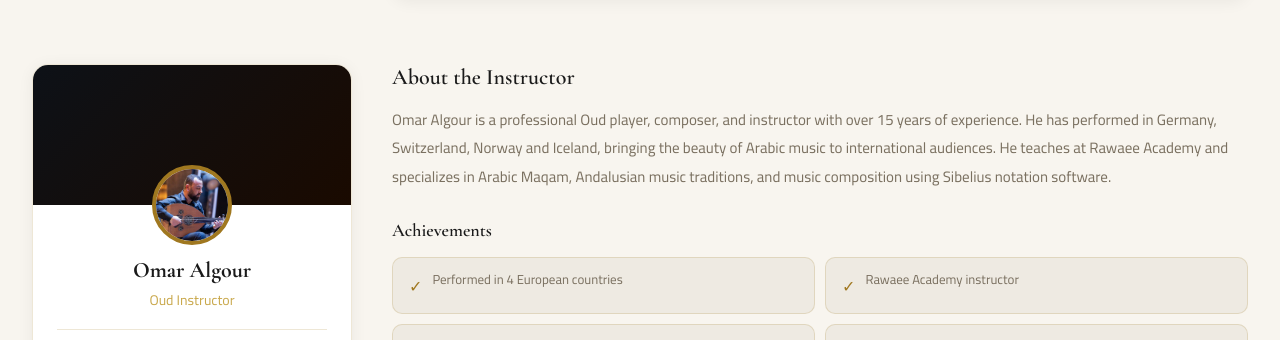
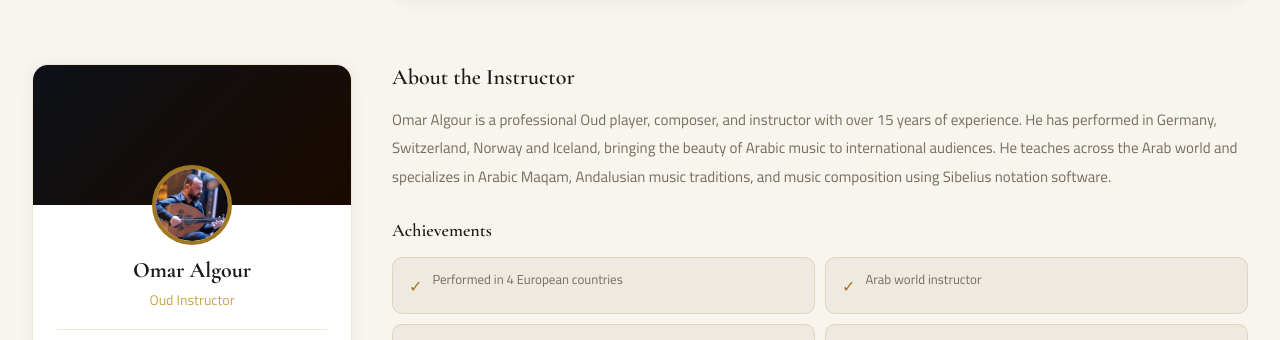
Before and after one commit to abirdakhlaoui/pianoud, a Next.js app: page /instructors in a window 1280 px wide. Shown: the part 1242-1582 px from the top of the page. Built offline with nearby package versions, Linux system fonts and the light colour scheme; no server answers.

Commit message:
Replace Rawaee Academy with Arab world in Omar's bio (AR + EN)

```diff
--- a/src/app/about/page.tsx
+++ b/src/app/about/page.tsx
@@ -145,8 +145,8 @@ export default function AboutPage() {
                 name_en:"Omar Algour",         name_ar:"عمر الغور",
                 role_en:"Oud Instructor",       role_ar:"أستاذ العود",
                 photo:"/omar.jpeg",
-                bio_en:"Professional Oud player and instructor with experience performing in Germany, Switzerland, Norway and Iceland. Teaches at Rawaee Academy and specializes in Arabic Maqam, Andalusian music, and music composition using Sibelius.",
-                bio_ar:"عازف عود محترف ومدرّس بخبرة أداء في ألمانيا وسويسرا والنرويج وآيسلندا. يدرّس في أكاديمية روائع ومتخصص في المقامات العربية والموسيقى الأندلسية وتأليف الموسيقى باستخدام Sibelius.",
+                bio_en:"Professional Oud player and instructor with experience performing in Germany, Switzerland, Norway and Iceland. Teaches across the Arab world and specializes in Arabic Maqam, Andalusian music, and music composition using Sibelius.",
+                bio_ar:"عازف عود محترف ومدرّس بخبرة أداء في ألمانيا وسويسرا والنرويج وآيسلندا. يدرّس في العالم العربي ومتخصص في المقامات العربية والموسيقى الأندلسية وتأليف الموسيقى باستخدام Sibelius.",
                 courses:["Oud Beginners","Arabic Maqam & Oud","Oud Advanced","Harmony for Oud"],
                 facts_en:["15+ years experience","Performed across Europe","Sibelius composer","Arabic Maqam specialist"],
                 facts_ar:["أكثر من 15 سنة خبرة","عروض في أوروبا","مؤلف على Sibelius","متخصص في المقامات العربية"],
--- a/src/app/courses/[slug]/page.tsx
+++ b/src/app/courses/[slug]/page.tsx
@@ -64,8 +64,8 @@ const COURSES: Record<string, any> = {
     description_ar:"تهدف نظريّات الموسيقى العربيّة والمقامات إلى تمكين الطالب من فهم النظريات الموسيقية الشرقية وتطبيقها بشكل احترافي، من خلال منهج متكامل يدمج بين الدراسة الأكاديمية والتطبيق العملي. محاور الدراسة: بنية المقامات وعوائلها: دراسة المقامات من خلال فهم العقود، الأجناس، الطبوع، النسب، والعوائل المقامية. التطبيق المباشر: شرح نظري يعقبه تطبيق عملي فوري عبر غناء وعزف تمارين مخصصة لكل مقام. العلاقات المقامية: شرح المقامات الموسيقية المتداخلة، المتصلة، والمنفصلة وكيفية الانتقال بينها. علم الارتجال: دراسة قواعد الارتجال المقامي وتطويره اعتماداً على مواد سمعية ونظرية. التحليل الموسيقي: تحليل مقطوعات موسيقية مختارة من التراث الشرقي والشرق-عربي. تحليل القوالب الغنائية: تفكيك ودراسة البنية اللحنية للقوالب الكلاسيكية مثل الموشح، القصيد، والطقطوقة. اشترك الآن وابدأ دراسة الموسيقى الشرقية على أسس علمية وعملية.",
     instructor_en:"Omar Algour", instructor_ar:"عمر الغور",
     instructor_photo:"/omar.jpeg",
-    instructor_bio_en:"Professional Oud player, Oud instructor at Rawaee Academy, performed in Germany, Switzerland, Norway and Iceland. Composer and academic music teacher.",
-    instructor_bio_ar:"عازف عود محترف، مدرّس عود في أكاديمية روائع، قدّم عروضاً في ألمانيا وسويسرا والنرويج وآيسلندا. مؤلف موسيقي ومدرّس أكاديمي.",
+    instructor_bio_en:"Professional Oud player, Oud instructor across the Arab world, performed in Germany, Switzerland, Norway and Iceland. Composer and academic music teacher.",
+    instructor_bio_ar:"عازف عود محترف، مدرّس عود في العالم العربي، قدّم عروضاً في ألمانيا وسويسرا والنرويج وآيسلندا. مؤلف موسيقي ومدرّس أكاديمي.",
     instrument:"OUD", level:"INTERMEDIATE", price:220, rating:4.8, students:631, lessons:48, duration:"18h 00m", bestseller:true,
     language_en:"Arabic & English", language_ar:"عربي وإنجليزي",
     updated_en:"May 2025", updated_ar:"مايو 2025",
--- a/src/app/instructors/page.tsx
+++ b/src/app/instructors/page.tsx
@@ -29,8 +29,8 @@ const INSTRUCTORS = [
     photo:"/omar.jpeg",
     rating:4.8, students:1315, totalCourses:4,
     instrument:"OUD",
-    bio_en:"Omar Algour is a professional Oud player, composer, and instructor with over 15 years of experience. He has performed in Germany, Switzerland, Norway and Iceland, bringing the beauty of Arabic music to international audiences. He teaches at Rawaee Academy and specializes in Arabic Maqam, Andalusian music traditions, and music composition using Sibelius notation software.",
-    bio_ar:"عمر الغور عازف عود محترف ومؤلف موسيقي ومدرّس بأكثر من 15 سنة من الخبرة. قدّم عروضاً في ألمانيا وسويسرا والنرويج وآيسلندا، ليحمل جمال الموسيقى العربية للجماهير الدولية. يدرّس في أكاديمية روائع ومتخصص في المقامات العربية والموسيقى الأندلسية وتأليف الموسيقى باستخدام برنامج Sibelius.",
+    bio_en:"Omar Algour is a professional Oud player, composer, and instructor with over 15 years of experience. He has performed in Germany, Switzerland, Norway and Iceland, bringing the beauty of Arabic music to international audiences. He teaches across the Arab world and specializes in Arabic Maqam, Andalusian music traditions, and music composition using Sibelius notation software.",
+    bio_ar:"عمر الغور عازف عود محترف ومؤلف موسيقي ومدرّس بأكثر من 15 سنة من الخبرة. قدّم عروضاً في ألمانيا وسويسرا والنرويج وآيسلندا، ليحمل جمال الموسيقى العربية للجماهير الدولية. يدرّس في العالم العربي ومتخصص في المقامات العربية والموسيقى الأندلسية وتأليف الموسيقى باستخدام برنامج Sibelius.",
     specialties_en:["Arabic Maqam","Andalusian Music","Oud Technique","Music Composition","Harmony"],
     specialties_ar:["المقامات العربية","الموسيقى الأندلسية","تقنية العود","التأليف الموسيقي","الهارموني"],
     courses:[
@@ -38,8 +38,8 @@ const INSTRUCTORS = [
       { slug:"arabic-maqam-oud", title_en:"Arabic Music Theory / Maqamat", title_ar:"نظرية الموسيقى العربية / المقامات", level:"INTERMEDIATE", price:220 },
       { slug:"oud-harmony",      title_en:"Harmony & Counterpoint",       title_ar:"الهارموني والكونتربوان",      level:"ADVANCED",     price:220 },
     ],
-    achievements_en:["Performed in 4 European countries","Rawaee Academy instructor","Sibelius-certified composer","Arabic Maqam specialist"],
-    achievements_ar:["عروض في 4 دول أوروبية","مدرّس أكاديمية روائع","مؤلف معتمد على Sibelius","متخصص في المقامات العربية"],
+    achievements_en:["Performed in 4 European countries","Arab world instructor","Sibelius-certified composer","Arabic Maqam specialist"],
+    achievements_ar:["عروض في 4 دول أوروبية","مدرّس العالم العربي","مؤلف معتمد على Sibelius","متخصص في المقامات العربية"],
   },
 ]
 
```
